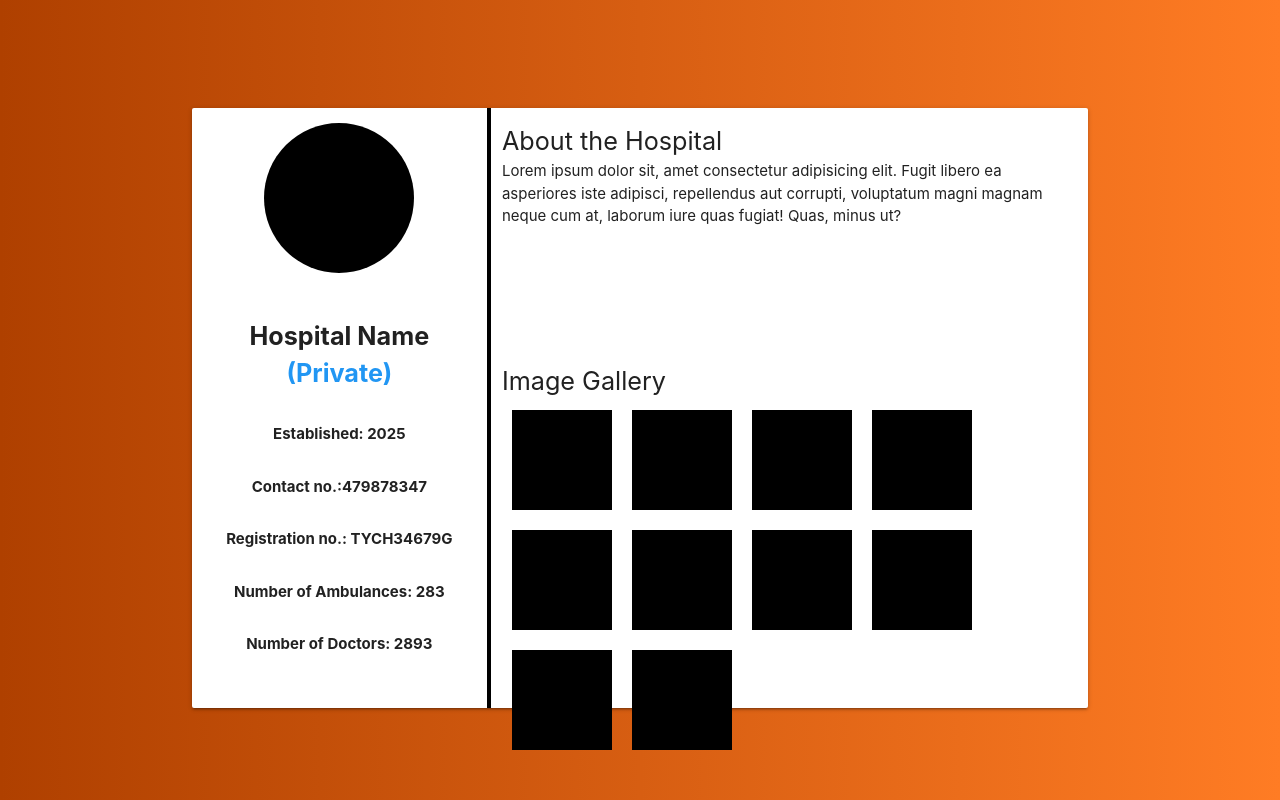
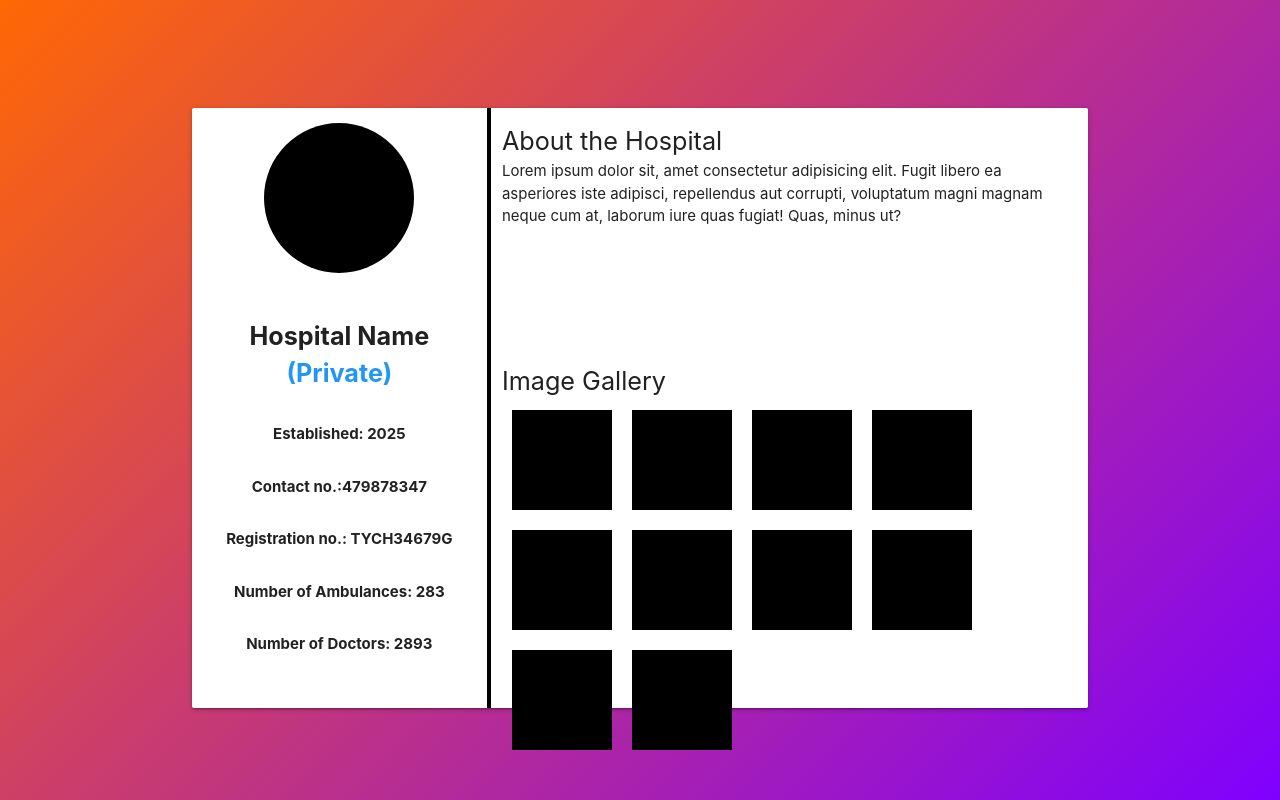
Before and after one commit to aniket-chowdhury/traan-profile, a plain HTML site: page index.html in a window 1280 px wide. Drawn offline with nearby package versions, Linux system fonts and the light colour scheme.

Commit message:
Update main.css

```diff
--- a/main.css
+++ b/main.css
@@ -7,7 +7,7 @@
 section {
     height: 100vh;
     overflow: hidden;
-    background-image: linear-gradient(to right, rgb(175, 64, 0), rgb(255, 124, 36));
+    background-image: linear-gradient(-45deg, #7F00FF, rgb(255, 104, 4));
 }
 
 section .container {
```
